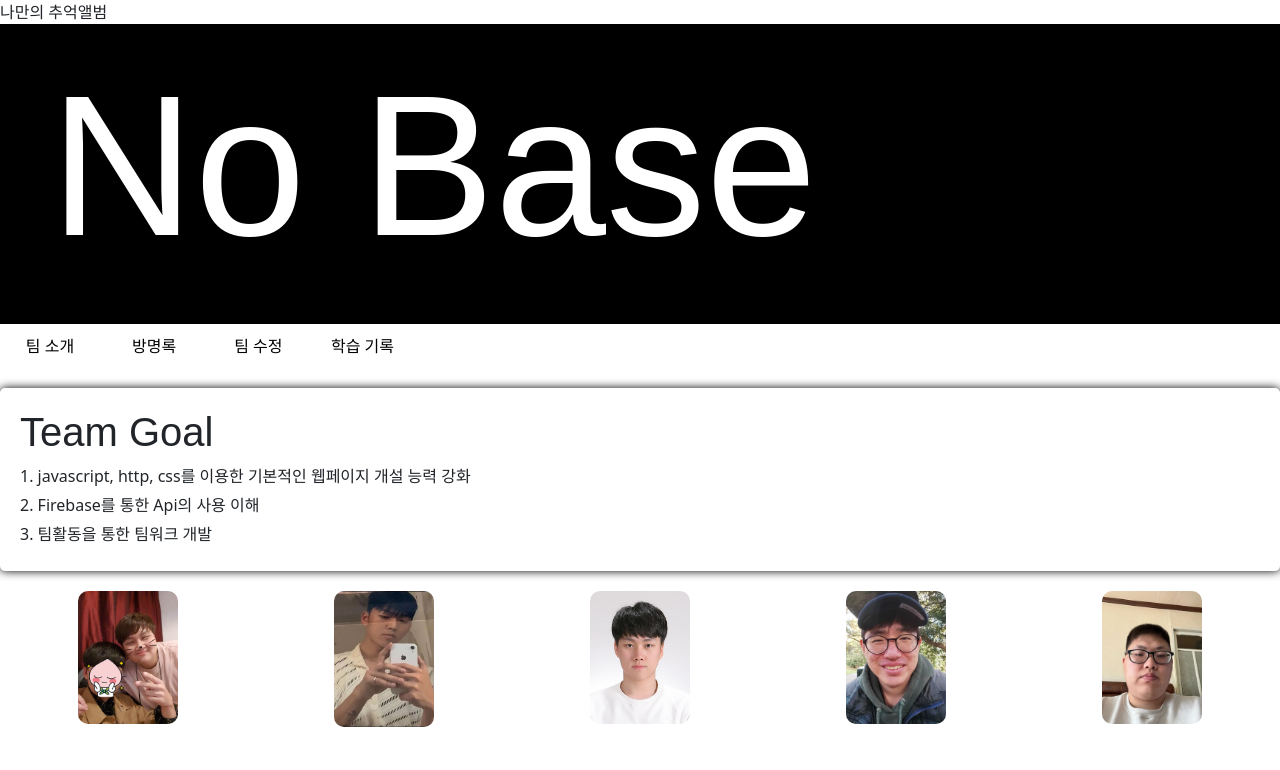
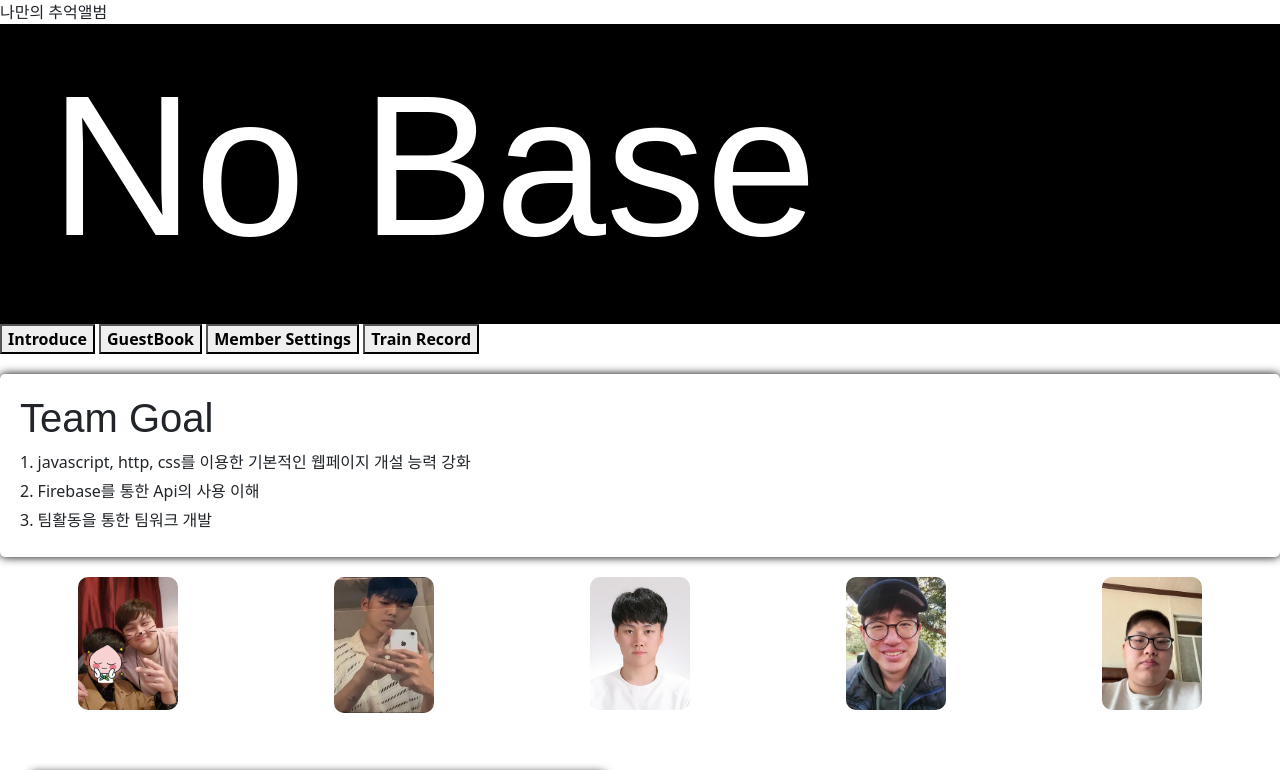
Before and after one commit to kyung412820/NoBase-Introduce, a website: page index.html in a window 1280 px wide. Shown: the top 770 px of the page. Drawn offline with nearby package versions, Linux system fonts and the light colour scheme; no server answers; a web font is replaced by a local one.

Commit message:
🔥 ALL FIX

```diff
--- a/index.html
+++ b/index.html
@@ -203,6 +203,13 @@
             margin-top: 10px;
         }
 
+        .mytab {
+
+            font-weight: bold;          /* 글자 굵게 */
+            color: black;               /* 글자 색을 검은색으로 설정 */
+            font-size: 16px;            /* 글자 크기 설정 */
+        }
+
         .pacename {
             display: flex;
             justify-content: space-around;
@@ -384,22 +391,22 @@
             font-style: normal;">No Base</p>
     </div>
 
-    <div class="mytab">
+    <div>
         <button onclick="location.href='sub_fuc/introduce.html'"
-            style="width: 100px; height: auto; border: none; background: none; padding: 10px; font-size: 16px;">
-            팀 소개
+        class="mytab">
+            Introduce
         </button>
         <button onclick="location.href='sub_fuc/guestbook.html'"
-            style="width: 100px; height: auto; border: none; background: none; padding: 10px; font-size: 16px;">
-            방명록
+            class="mytab">
+            GuestBook
         </button>
         <button onclick="location.href='sub_fuc/member_settings.html'"
-            style="width: 100px; height: auto; border: none; background: none; padding: 10px; font-size: 16px;">
-            팀 수정
+            class="mytab">
+            Member Settings
         </button>
         <button onclick="location.href='sub_fuc/team_train.html'"
-            style="width: 100px; height: auto; border: none; background: none; padding: 10px; font-size: 16px;">
-            학습 기록
+            class="mytab">
+            Train Record
         </button>
     </div>
 
```
Also changed, not shown: sub_fuc/introduce.html (+1 -1 lines).
